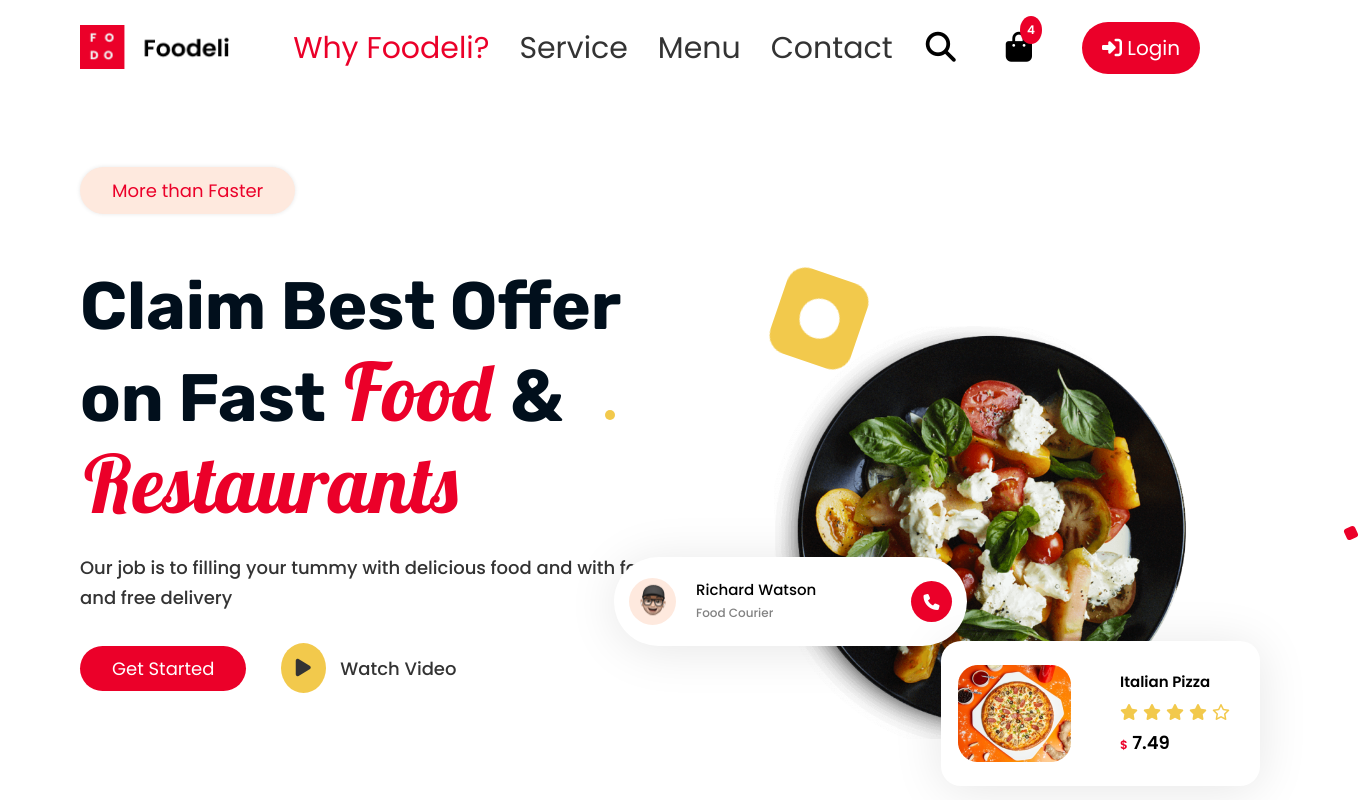
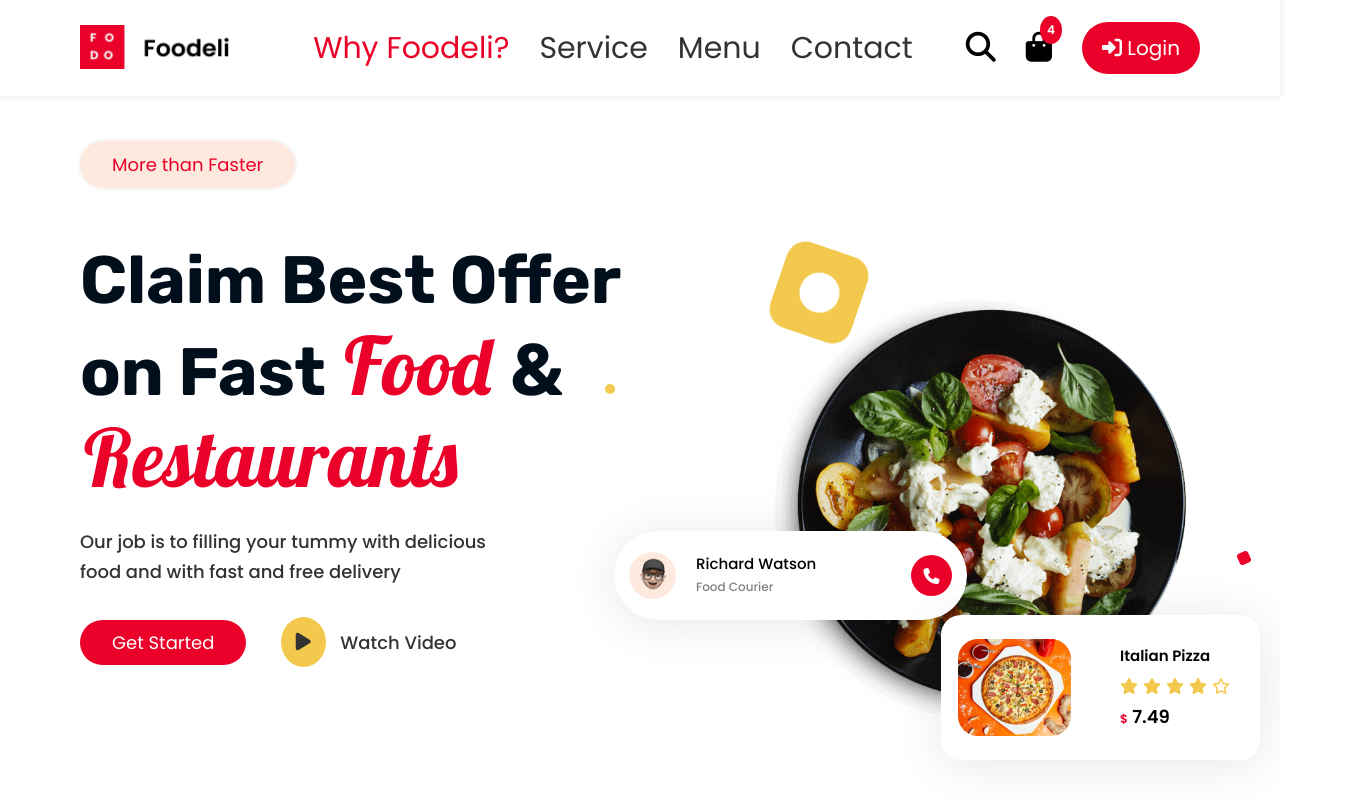
Before and after one commit to codewithsaidul/Foodle, a plain HTML site: page index.html in a window 1280 px wide. Shown: the top 800 px of the page, 1359 px wide, since content can reach past the window. Drawn offline with Linux system fonts and the light colour scheme.

Commit message:
Header & Home Description Are Updated

```diff
--- a/css/style.css
+++ b/css/style.css
@@ -33,14 +33,16 @@ img {
 
 header {
     width: 100%;
-    /* position: fixed; */
+    position: fixed;
+    top: 0;
     height: 3.5rem;
     padding: 20px 0;
-    /* background-color: red; */
+    background-color: #fff;
+    box-shadow: 0 0 8px rgba(0, 0, 0, 0.1);
+    z-index: 1;
 }
 
 .nav {
-    /* position: fixed; */
     display: flex;
     justify-content: space-between;
     align-items: center;
@@ -80,7 +82,7 @@ header {
     display: flex;
     justify-content: space-between;
     align-items: center;
-    gap: 50px;
+    gap: 30px;
 }
 
 .search i {
@@ -135,7 +137,7 @@ main section {
 /* Home Section Related Style */
 
 .home {
-    margin-top: 30px;
+    margin-top: 100px;
     display: flex;
     justify-content: space-between;
     align-items: center;
@@ -198,6 +200,7 @@ main section {
     font-weight: 500;
     line-height: 30px;
     /* 166.667% */
+    width: 450px;
 }
 
 .get__btn {
@@ -292,7 +295,7 @@ main section {
 
 .square2 {
     position: absolute;
-    right: -115%;
+    right: -50px;
     bottom: 30%;
 }
 
--- a/index.html
+++ b/index.html
@@ -92,7 +92,7 @@
 
                 <div class="cir1"></div>
                 <div class="square square1"></div>
-                <div class="square square2"></div>
+
             </div>
 
 
@@ -101,7 +101,7 @@
             <div class="home__img">
                 <img src="./images/homeBG.png" alt="home bg">
 
-
+                <div class="square square2"></div>
                 <div class="imgs">
                     <div class="cir"></div>
 
```
